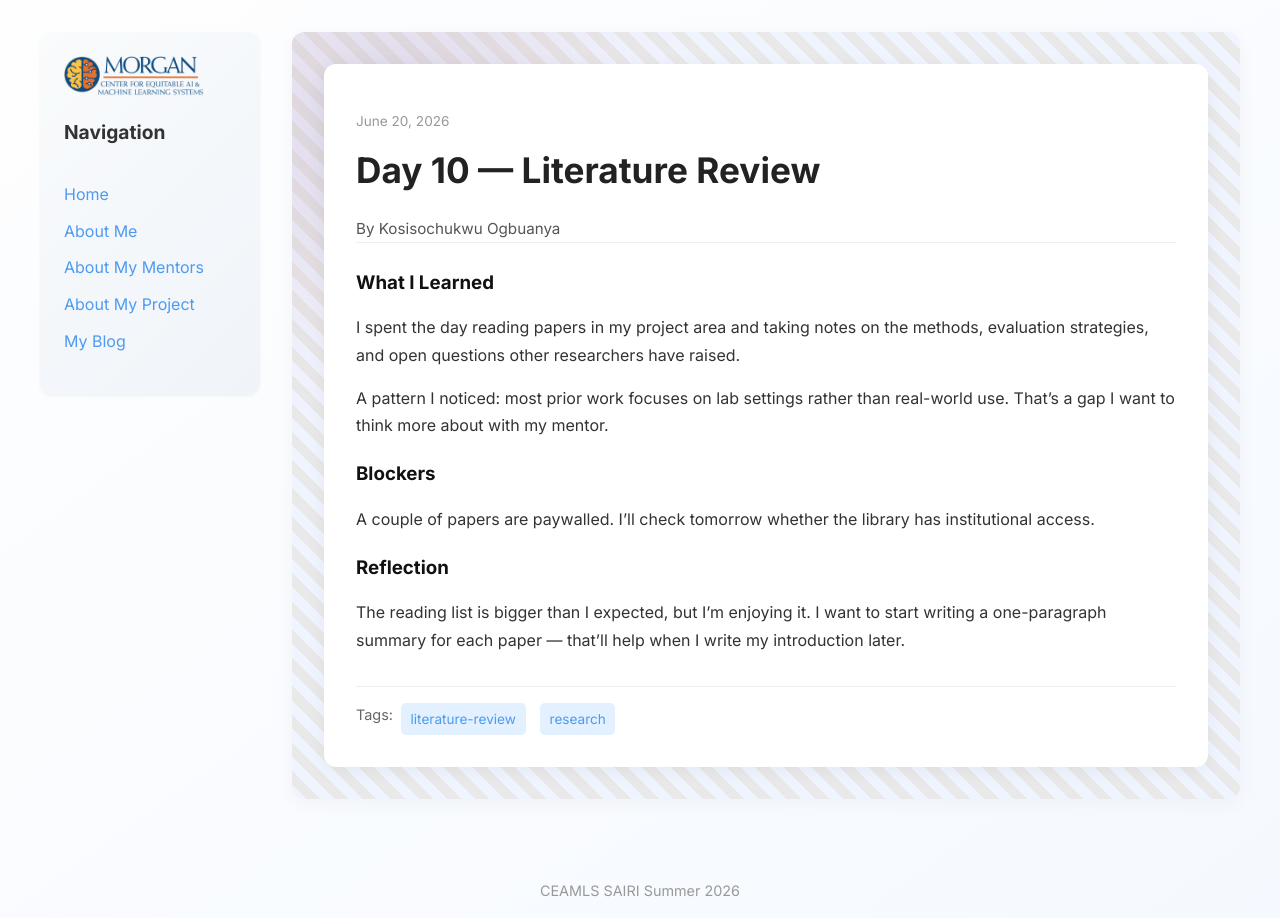
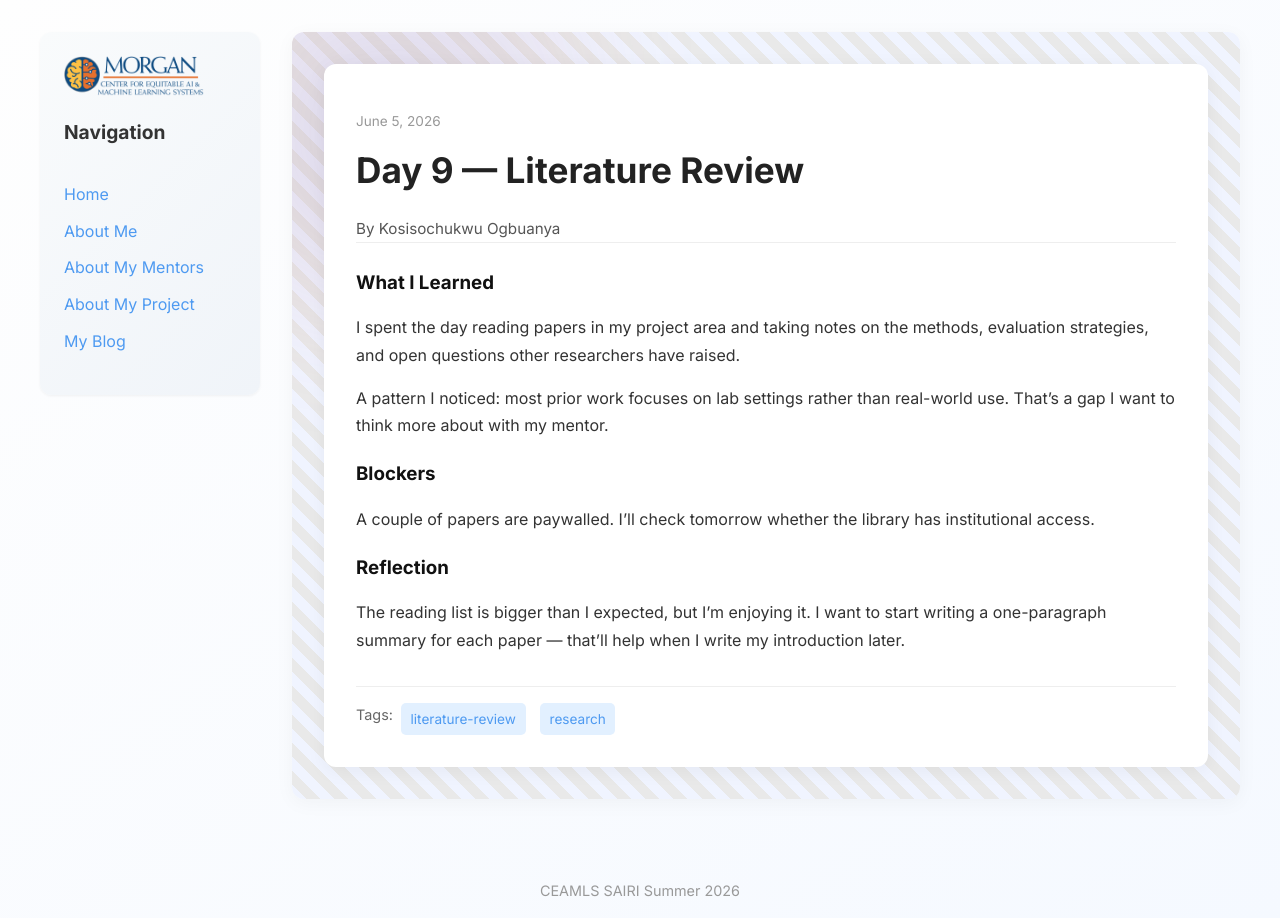
Before and after one commit to Kosiso7-og/Kosiso7-ogceamls26.github.io, a Jekyll site: the page built from _posts/2026-06-05-day-9.md, in a window 1280 px wide. Built offline with Jekyll 4.4.1, drawn with Linux system fonts in a browser that asks for light colours.

Commit message:
Update post metadata for Day 9

```diff
--- a/_posts/2026-06-20-day-10.md
+++ b/_posts/2026-06-05-day-9.md
@@ -1,8 +1,8 @@
 ---
 layout: post
-title: "Day 10 — Literature Review"
-date: 2026-06-20
-permalink: /day10.html
+title: "Day 9 — Literature Review"
+date: 2026-06-05
+permalink: /day9.html
 tags: ["literature-review", "research"]
 
 what_i_learned: |
```
